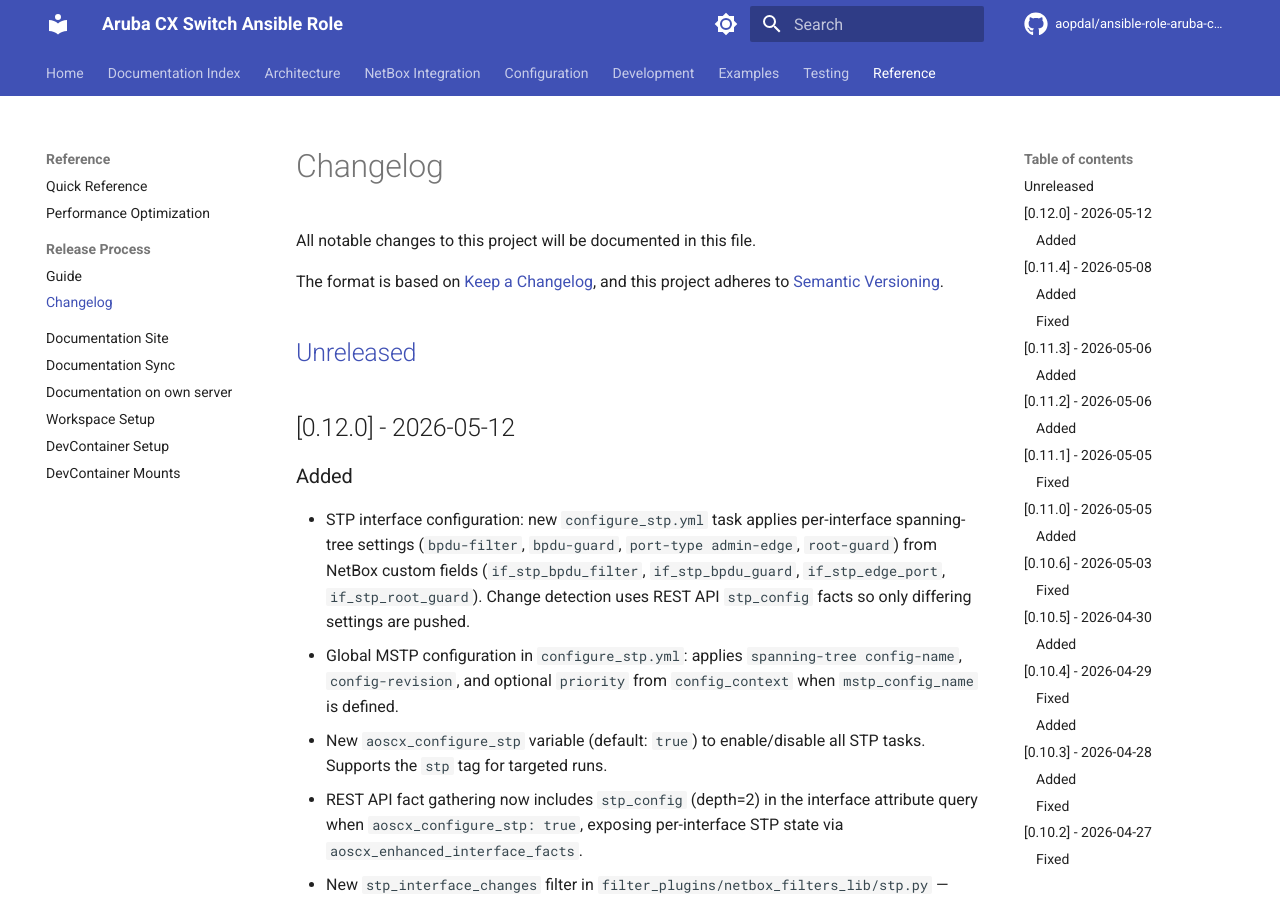
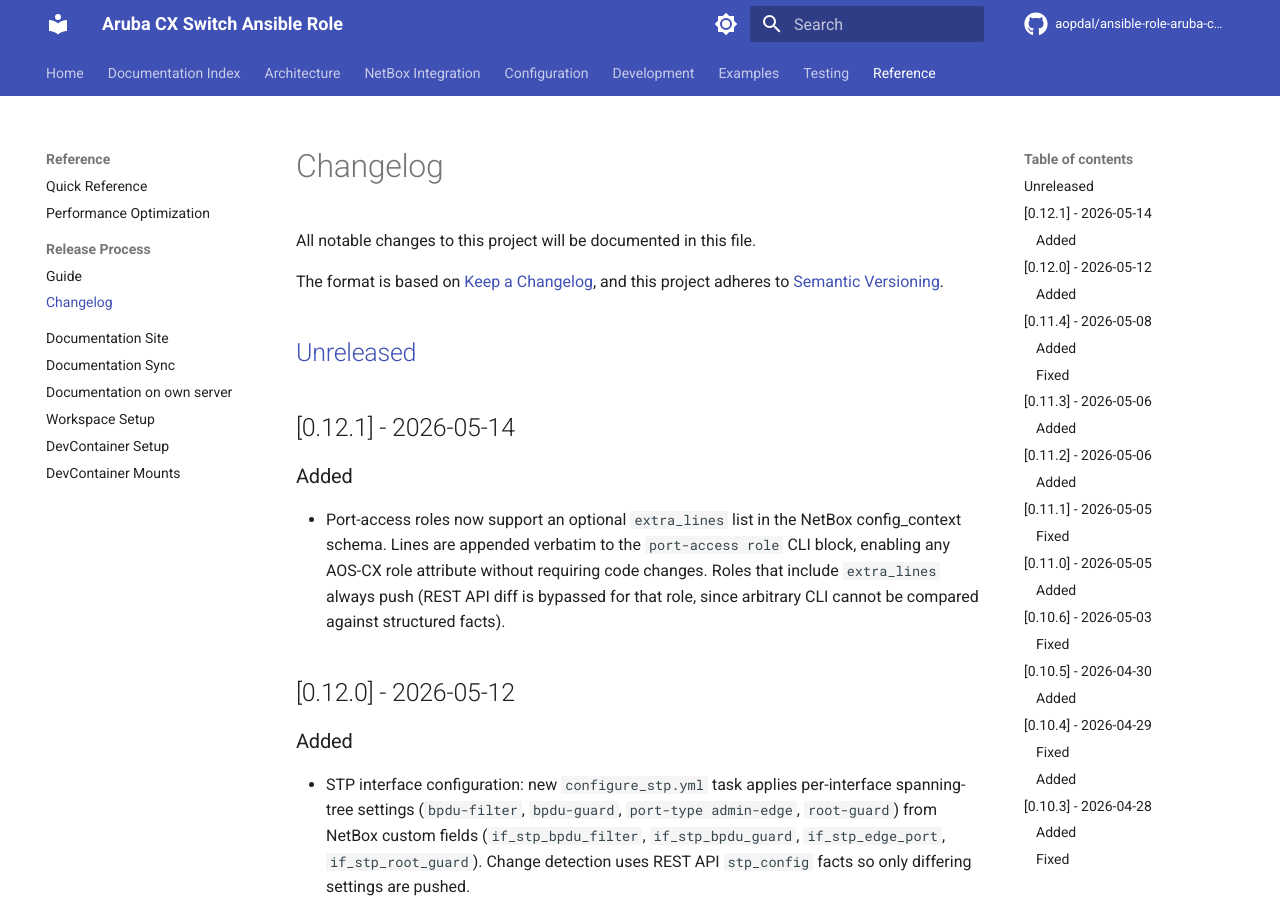
Before and after one commit to aopdal/ansible-role-aruba-cx-switch, an MkDocs documentation site: the page built from docs/CHANGELOG.md, in a window 1280 px wide and 900 px high. Built offline with MkDocs 1.6.1 and Material for MkDocs 9.7.7, drawn with Linux system fonts in a browser that asks for light colours; comment, search, counter and statistics services are not loaded.

Commit message:
chore: release version 0.12.1

```diff
--- a/docs/CHANGELOG.md
+++ b/docs/CHANGELOG.md
@@ -6,6 +6,12 @@ The format is based on [Keep a Changelog](https://keepachangelog.com/en/1.0.0/),
 and this project adheres to [Semantic Versioning](https://semver.org/spec/v2.0.0.html).
 
 ## [Unreleased]
+
+## [0.12.1] - 2026-05-14
+
+### Added
+
+- Port-access roles now support an optional `extra_lines` list in the NetBox config_context schema. Lines are appended verbatim to the `port-access role` CLI block, enabling any AOS-CX role attribute without requiring code changes. Roles that include `extra_lines` always push (REST API diff is bypassed for that role, since arbitrary CLI cannot be compared against structured facts).
 
 ## [0.12.0] - 2026-05-12
 
```
Also changed, not shown: CHANGELOG.md (+6 -0 lines), 1 other file.
